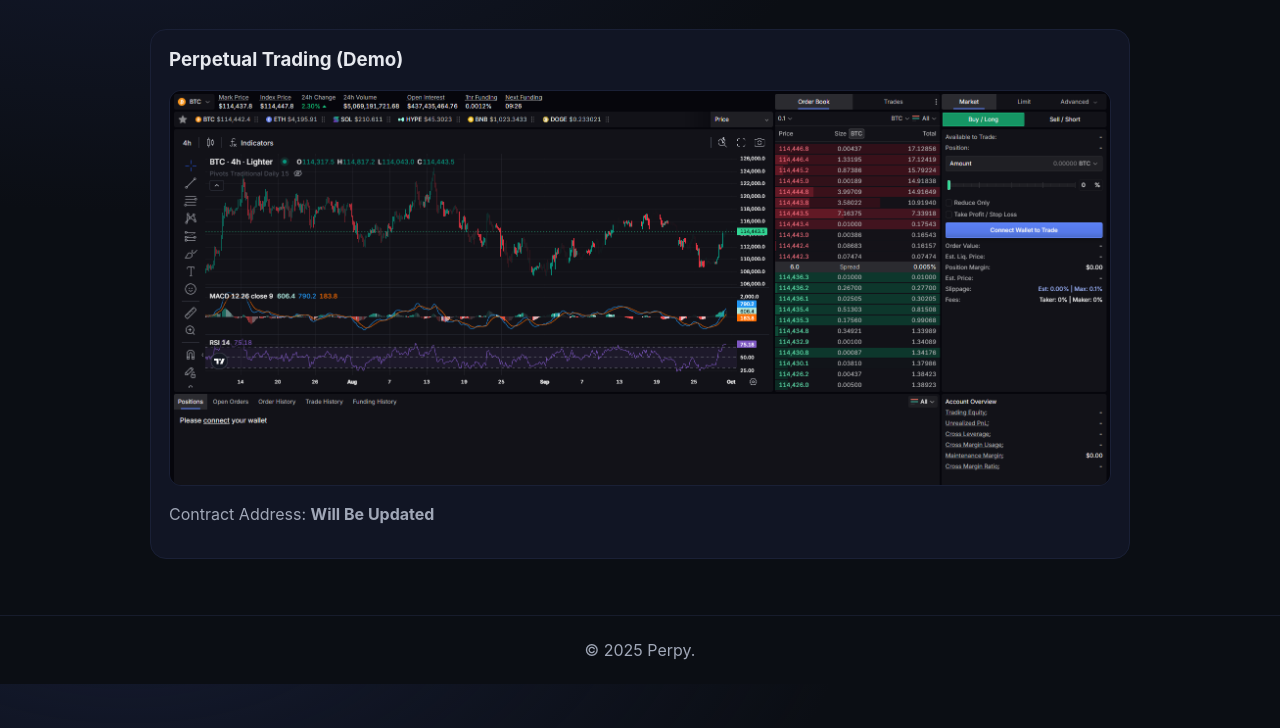
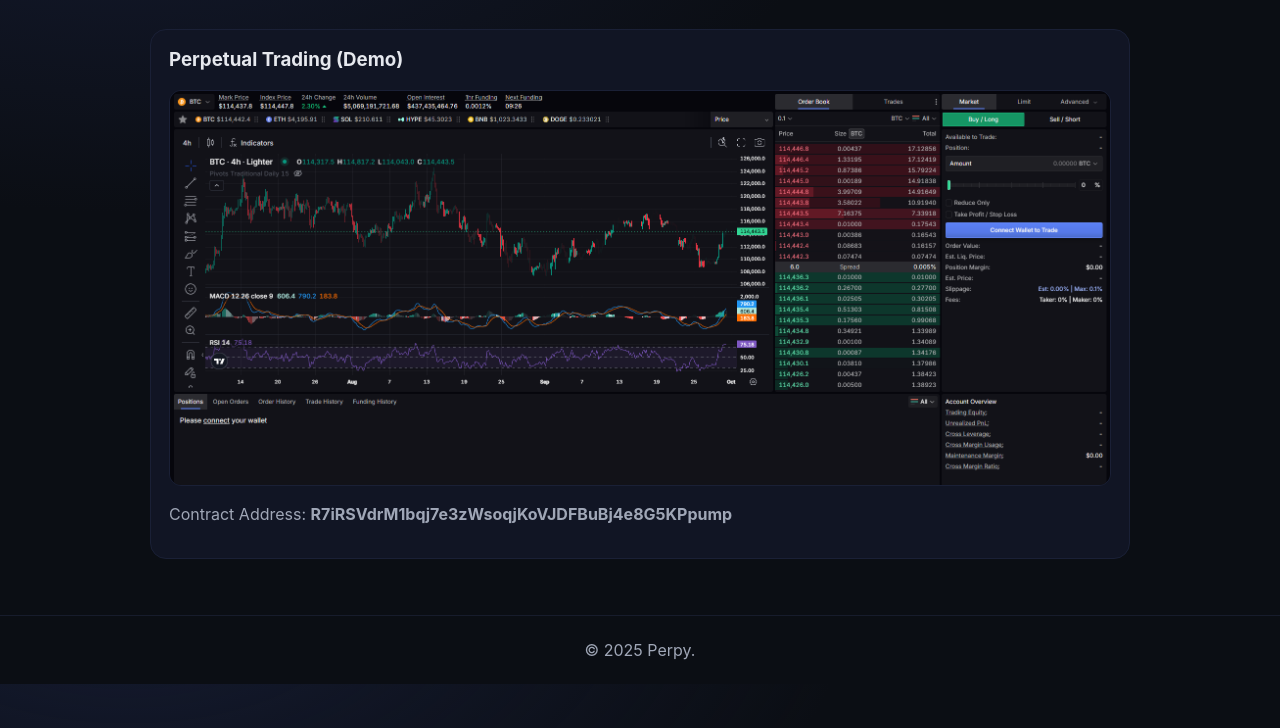
Before and after one commit to floitsme/perpy-dex-project, a plain HTML site: page app.html in a window 1280 px wide. Shown: the part 72-800 px from the top of the page. Drawn offline with Linux system fonts and the light colour scheme.

Commit message:
Update app.html

```diff
--- a/app.html
+++ b/app.html
@@ -8,6 +8,6 @@
 <main class="container card" style="margin-top:30px">
 <h3>Perpetual Trading (Demo)</h3>
 <img src="assets/6a9faa47-9655-4ebe-9ef9-3697227a9150.png" alt="Trading UI" style="width:100%;border:1px solid #1a2036;border-radius:12px"/>
-<p class="contract">Contract Address: <b>Will Be Updated</b></p>
+<p class="contract">Contract Address: <b>R7iRSVdrM1bqj7e3zWsoqjKoVJDFBuBj4e8G5KPpump</b></p>
 </main>
 <footer class="footer"><div class="container">© 2025 Perpy.</div></footer></body></html>
```
